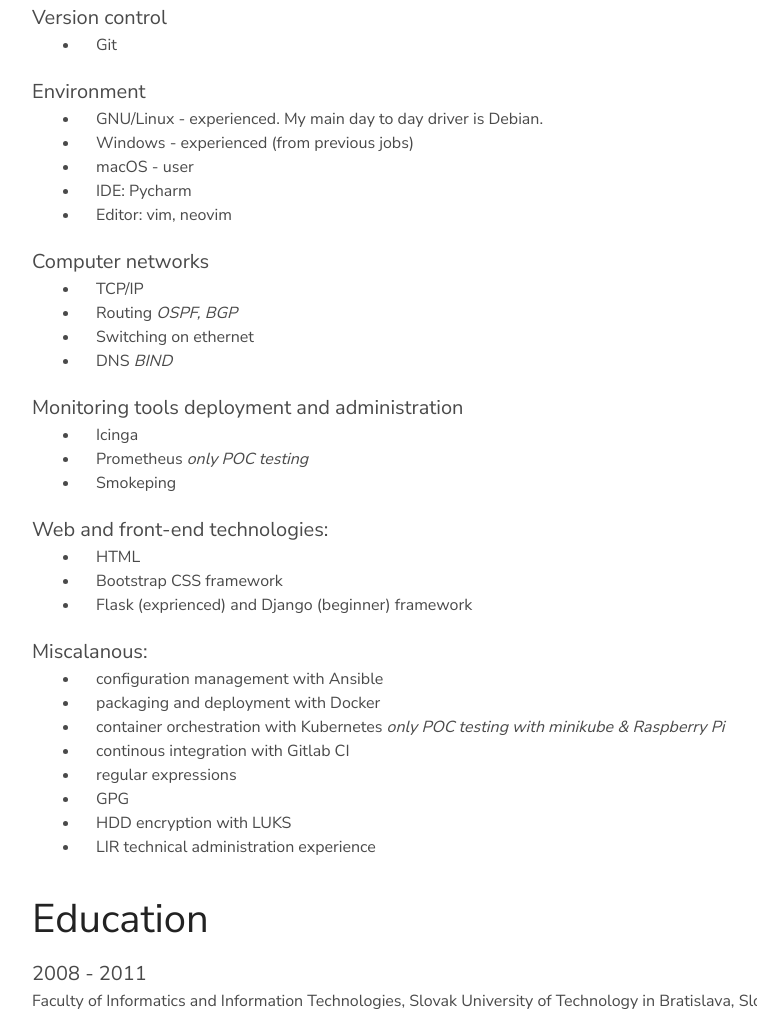
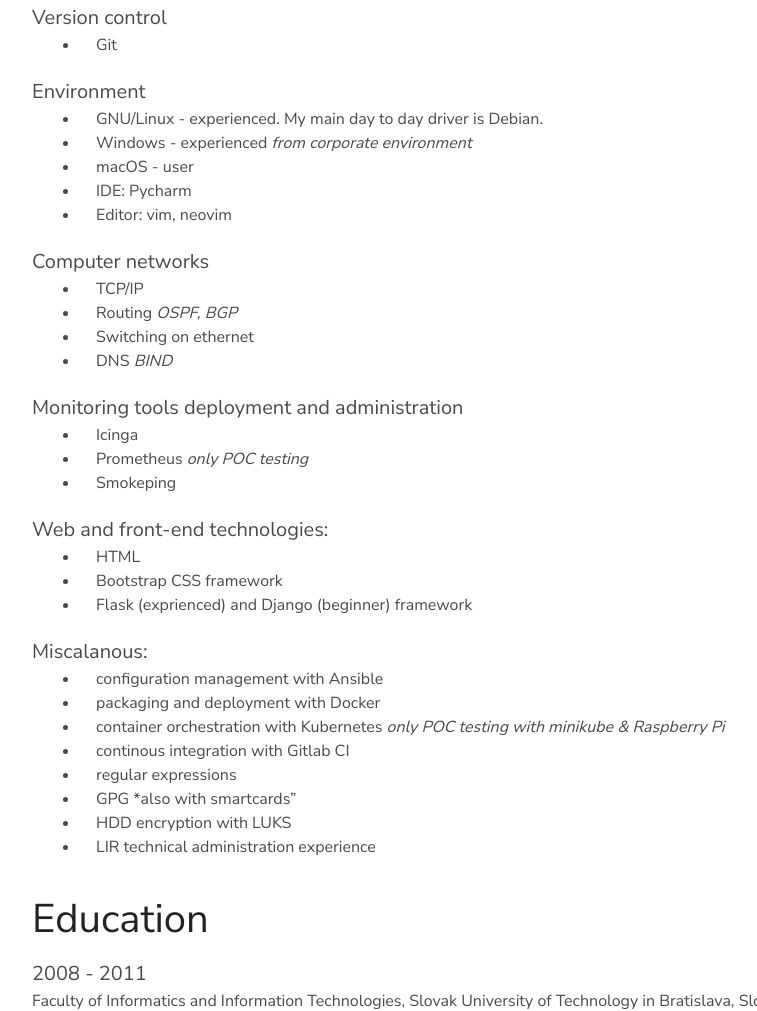
Before and after one commit to jfblg/jfblg.github.io, a plain HTML site: page cv/index.html in a window 1280 px wide. Shown: the part 1774-2785 px from the top of the page, without its empty margins (108-865 px from the left). Drawn offline with nearby package versions, Linux system fonts and the light colour scheme; files that its build step writes are made by us from their sources.

Commit message:
Build new site content - Wed Mar 28 11:15:50 CEST 2018

```diff
--- a/cv/index.html
+++ b/cv/index.html
@@ -198,7 +198,7 @@ crossorigin="anonymous"></script>
 
 <ul>
 <li>GNU/Linux - experienced. My main day to day driver is Debian.</li>
-<li>Windows - experienced (from previous jobs)</li>
+<li>Windows - experienced <em>from corporate environment</em></li>
 <li>macOS - user</li>
 <li>IDE: Pycharm</li>
 <li>Editor: vim, neovim</li>
@@ -237,7 +237,7 @@ crossorigin="anonymous"></script>
 <li>container orchestration with Kubernetes <em>only POC testing with minikube &amp; Raspberry Pi</em></li>
 <li>continous integration with Gitlab CI</li>
 <li>regular expressions</li>
-<li>GPG</li>
+<li>GPG *also with smartcards&rdquo;</li>
 <li>HDD encryption with LUKS</li>
 <li>LIR technical administration experience</li>
 </ul>
```
